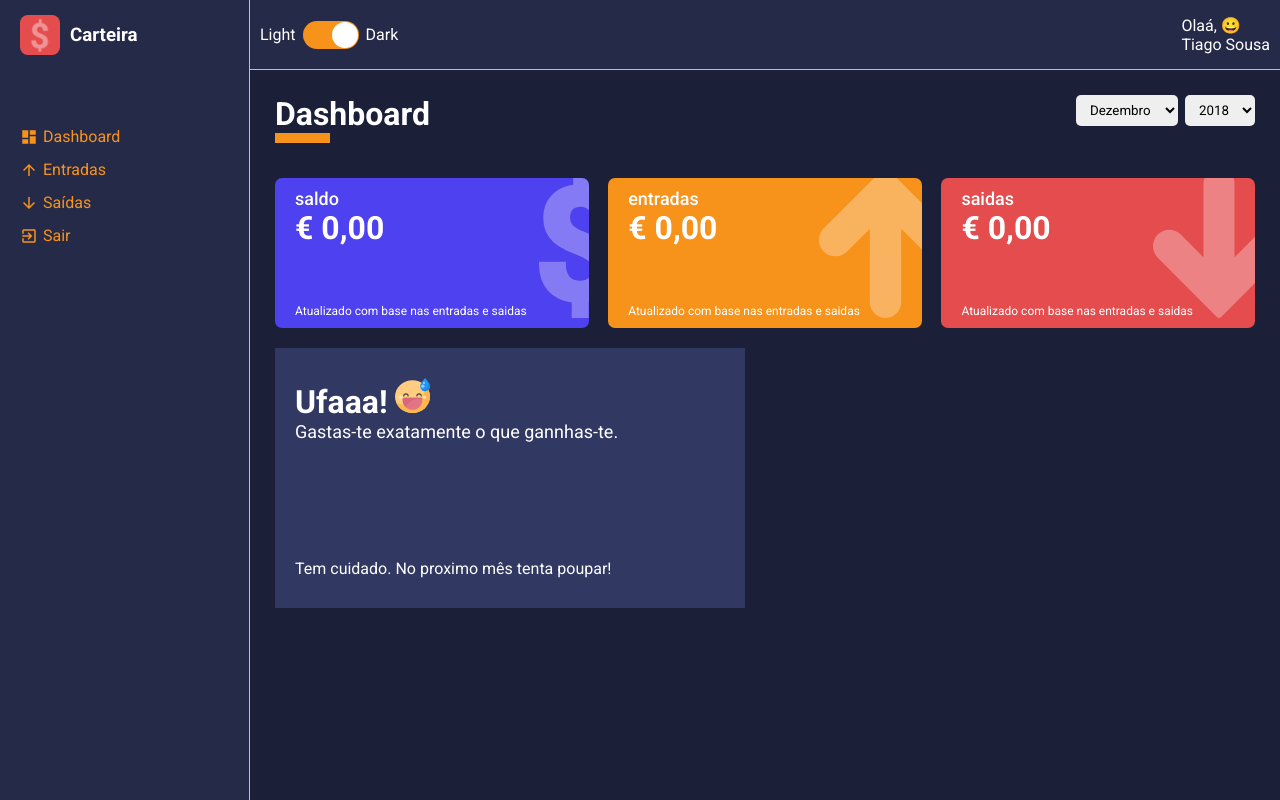
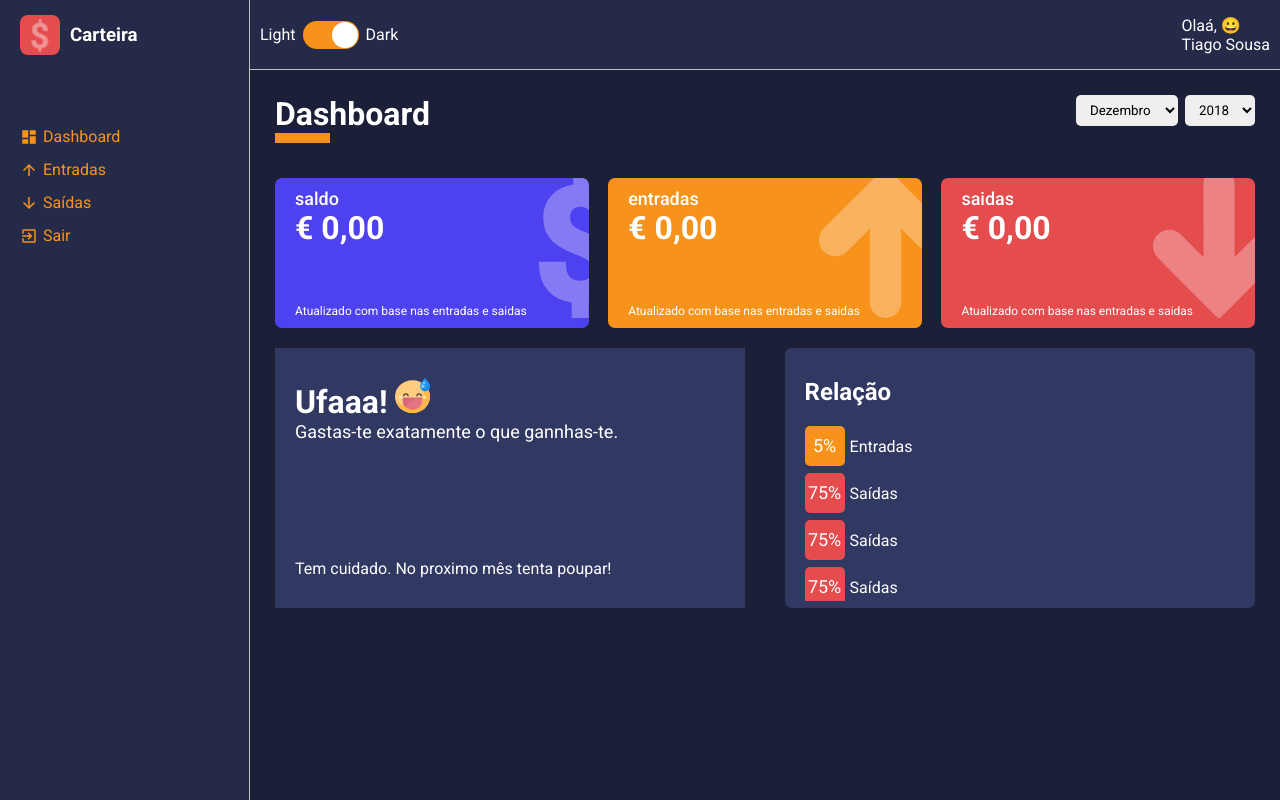
Before and after one commit to tiagosousa10/dashboard-react-typescript, a React (Vite) app in the folder minha-carteira/: page /dashboard in a window 1280 px wide. Built offline with nearby package versions, Linux system fonts and the light colour scheme.

Commit message:
criando sideLeft do card do grafico

```diff
--- a/minha-carteira/package.json
+++ b/minha-carteira/package.json
@@ -19,6 +19,7 @@
     "react-icons": "^5.4.0",
     "react-router-dom": "^6.28.0",
     "react-switch": "^7.1.0",
+    "recharts": "^2.15.0",
     "styled-components": "^6.1.13",
     "uuidv4": "^6.2.13"
   },
--- /dev/null
+++ b/minha-carteira/src/components/PieChart/index.tsx
@@ -0,0 +1,52 @@
+import React from "react";
+import { Container, SideLeft, LegendContainer, Legend, SideRight } from "./styles";
+
+import {PieChart as PieChartGraphic,Pie,Cell,ResponsiveContainer} from 'recharts'
+
+const PieChart = () => (
+   <Container>
+      <SideLeft>
+         <h2>Relação</h2>
+         <LegendContainer>
+            <Legend color="#f7931b">
+               <div>5%</div>
+               <span>Entradas</span>
+            </Legend>
+
+            <Legend color="#e44c4e">
+               <div>75%</div>
+               <span>Saídas</span>
+            </Legend>
+
+            <Legend color="#e44c4e">
+               <div>75%</div>
+               <span>Saídas</span>
+            </Legend>
+            <Legend color="#e44c4e">
+               <div>75%</div>
+               <span>Saídas</span>
+            </Legend>
+            <Legend color="#e44c4e">
+               <div>75%</div>
+               <span>Saídas</span>
+            </Legend>
+            <Legend color="#e44c4e">
+               <div>75%</div>
+               <span>Saídas</span>
+            </Legend>
+            <Legend color="#e44c4e">
+               <div>75%</div>
+               <span>Saídas</span>
+            </Legend>
+         </LegendContainer>
+      </SideLeft>
+
+      <SideRight>
+
+      </SideRight>
+   </Container>
+)
+
+
+
+export default PieChart;
--- /dev/null
+++ b/minha-carteira/src/components/PieChart/styles.ts
@@ -0,0 +1,69 @@
+import styled from "styled-components";
+
+interface ILegendProps {
+   color:string;
+}
+
+export const Container = styled.div`
+   width:48%;
+   height:260px;
+   margin:10px 0;
+
+   background-color: ${props => props.theme.colors.tertiary};
+   color: ${props => props.theme.colors.white};
+
+   border-radius:7px;
+   display:flex;
+
+`
+
+export const SideLeft = styled.aside`
+   padding: 30px 20px;
+
+   > h2 {
+      margin-bottom:20px;
+   }
+`
+
+export const LegendContainer = styled.ul`
+   list-style:none;
+   height:175px;
+   padding-right:15px;
+   overflow:scroll;
+
+   &::-webkit-scrollbar {
+    width:10px;
+  }
+
+  &::-webkit-scrollbar-thumb {
+    background-color: ${props => props.theme.colors.secundary};
+    border-radius:10px;
+  }
+
+  &::-webkit-scrollbar-track {
+    background-color: ${props => props.theme.colors.tertiary};
+  }
+`
+
+export const Legend = styled.li<ILegendProps>`
+   display:flex;
+   align-items:center;
+   margin-bottom:7px;
+
+   > div {
+      background-color: ${props => props.color};
+
+      width:40px;
+      height:40px;
+      border-radius:5px;
+      font-size:18px;
+      line-height:40px;
+      text-align:center;
+   }
+
+   > span {
+      margin-left:5px;
+   }
+`
+
+export const SideRight = styled.main``
--- a/minha-carteira/src/pages/Dashboard/index.tsx
+++ b/minha-carteira/src/pages/Dashboard/index.tsx
@@ -4,7 +4,7 @@
 import ContentHeader from "../../components/ContentHeader";
 import SelectInput from "../../components/SelectInput";
 import WalletBox from "../../components/WalletBox";
-
+import PieChart from "../../components/PieChart";
 
 import expenses from "../../repositories/expenses";
 import gains from "../../repositories/gains";
@@ -18,14 +18,6 @@
 const Dashboard : React.FC = () => {
     const [monthSelected, setMonthSelected] = useState<string>(String(new Date().getMonth() + 1));
     const [yearSelected, setYearSelected] = useState<string>(String(new Date().getFullYear()));
-
-
-  const options = [
-    {value: 'Tiago', label:'Tiago'},
-    {value: 'Joana', label:'Joana'},
-    {value: 'Andre', label:'Andre'},
-
-  ]
 
 
     const years = useMemo(() => {
@@ -106,6 +98,7 @@
       return totalGains - totalExpenses;
     },[totalExpenses,totalGains])
 
+
     const message = useMemo(() => {
       if(totalBalance < 0) {
         return {
@@ -114,7 +107,7 @@
           footerText: "Verifique os seus gastos e tente economizar!",
           icon: sadImg,
         }
-      } else if (totalBalance == 0) {
+      } else if (totalBalance === 0) {
           return {
             title: "Ufaaa!" ,
             description: "Gastas-te exatamente o que gannhas-te.",
@@ -201,6 +194,8 @@
           footerText={message.footerText}
           icon={message.icon}
        />
+
+       <PieChart/>
       </Content>
     </Container>
   )
```
Also changed, not shown: 1 other file (tests, documents, lock files or other folders). Lines whose indentation alone changed are shown as unchanged.
